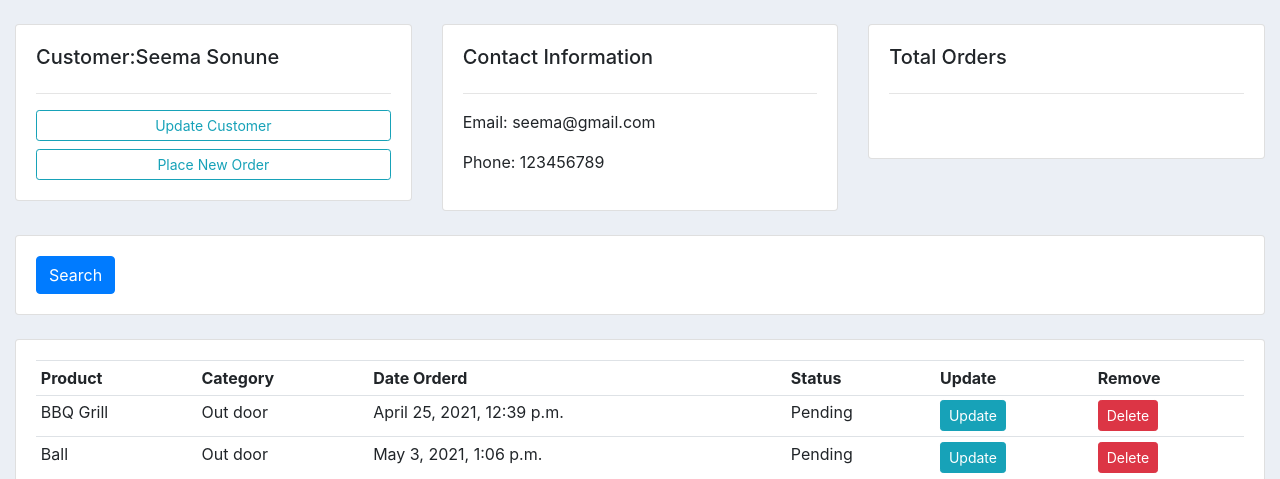
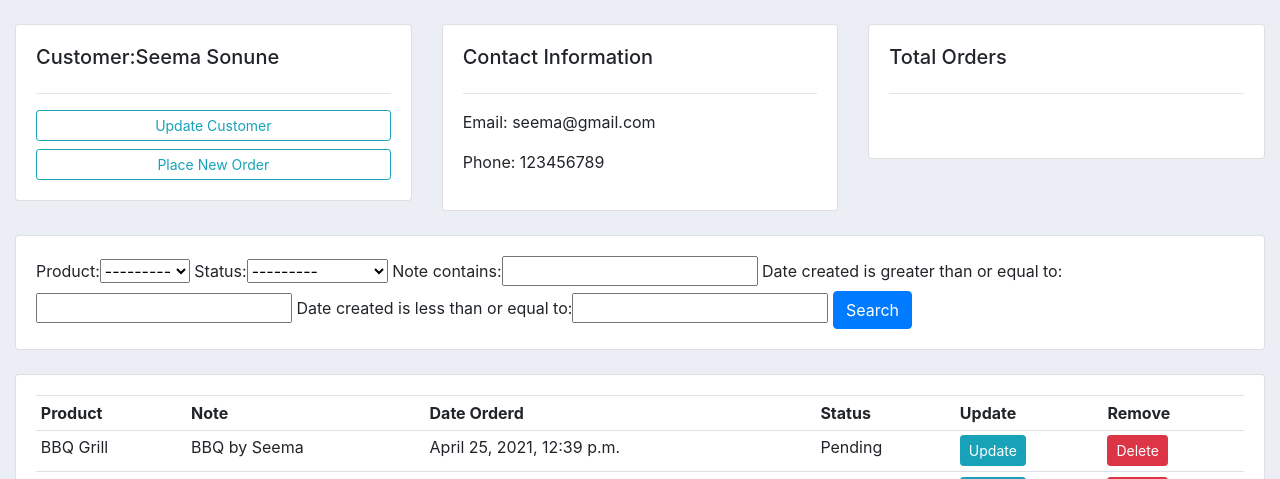
Before and after one commit to yashsf08/Customer-Management-Application, a Django app: page /customer/1 in a window 1280 px wide. Shown: the part 62-541 px from the top of the page. Run offline with Django 3.2, Linux system fonts and the light colour scheme; data comes from the database, SQL or seed files in the repository; both versions use the stored data as it was after the commit; some libraries are stand-ins or nearby versions.

Commit message:
#13 Adds Order Filter in Customer Page

```diff
--- /dev/null
+++ b/accounts/filters.py
@@ -0,0 +1,15 @@
+import django_filters
+from django_filters import DateFilter, CharFilter
+
+from .models import *
+
+
+class OrderFilter(django_filters.FilterSet):
+    start_date = DateFilter(field_name="date_created", lookup_expr="gte")
+    end_date = DateFilter(field_name="date_created", lookup_expr="lte")
+    note = CharFilter(field_name='note', lookup_expr='icontains')
+
+    class Meta:
+        model = Order
+        fields = '__all__'
+        exclude = ['customer', 'date_created']
--- a/accounts/models.py
+++ b/accounts/models.py
@@ -61,3 +61,10 @@ class Order(models.Model):
     product = models.ForeignKey(Product, null=True, on_delete=models.SET_NULL)
     status = models.CharField(max_length=200, null=True, choices=STATUS)
     date_created = models.DateTimeField(auto_now_add=True, null=True)
+    note = models.CharField(max_length=1000, null=True)
+
+    def __str__(self):
+        """
+        docstring
+        """
+        return self.product.name
--- a/accounts/templates/accounts/customer.html
+++ b/accounts/templates/accounts/customer.html
@@ -40,6 +40,7 @@
 	<div class="col">
 		<div class="card card-body">
 			<form method="get">
+			{{ myfilter.form }}
 
 		    <button class="btn btn-primary" type="submit">Search</button>
 		  </form>
@@ -55,7 +56,7 @@
 			<table class="table table-sm">
 				<tr>
 					<th>Product</th>
-					<th>Category</th>
+					<th>Note</th>
 					<th>Date Orderd</th>
 					<th>Status</th>
 					<th>Update</th>
@@ -65,7 +66,7 @@
 			{% for order in orders %}
 				<tr>
 					<td>{{ order.product }}</td>
-					<td>{{ order.product.category }}</td>
+					<td>{{ order.note }}</td>
 					<td>{{ order.date_created }}</td>
 					<td>{{ order.status }}</td>
 					<td><a class="btn btn-sm btn-info" href="{% url 'update_order' order.id %}">Update</a></td>
--- a/accounts/views.py
+++ b/accounts/views.py
@@ -4,6 +4,8 @@ from django.forms import inlineformset_factory
 
 from .models import *
 from .forms import OrderForm
+from .filters import OrderFilter
+
 # Create your views here.
 
 
@@ -35,9 +37,14 @@ def customer(request, pk):
     orders = customer.order_set.all()
     total_orders = orders.count()
 
+    myFilter = OrderFilter(request.GET, queryset=orders)
+    orders = myFilter.qs
+
     context = {
         'customer': customer,
         'orders': orders,
+        'order_count': total_orders,
+        'myfilter': myFilter,
     }
     return render(request, 'accounts/customer.html', context)
 
--- a/crm1/settings.py
+++ b/crm1/settings.py
@@ -39,6 +39,8 @@ INSTALLED_APPS = [
     'django.contrib.messages',
     'django.contrib.staticfiles',
     'accounts',
+
+    'django_filters',
 ]
 
 MIDDLEWARE = [
```
Also changed, not shown: accounts/migrations/0008_order_note.py (added), db.sqlite3, 1 other file.
